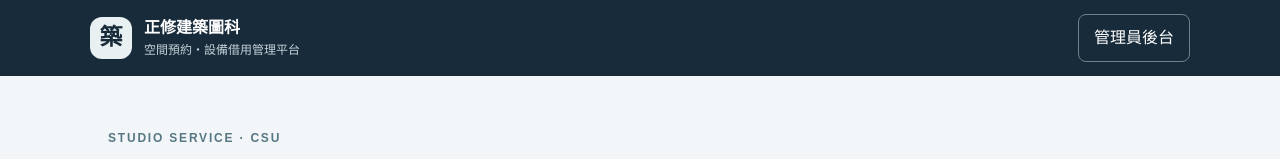
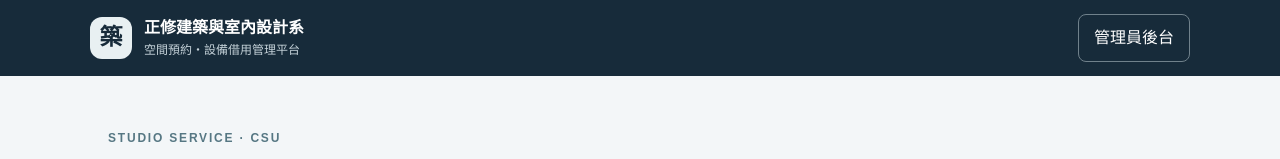
Before and after one commit to hofong159/csu-arch-order-gpt, a plain HTML site: page index.html in a window 1280 px wide. Shown: the top 159 px of the page. Drawn offline with Linux system fonts and the light colour scheme.

Commit message:
Update site brand to department name

```diff
--- a/index.html
+++ b/index.html
@@ -13,7 +13,7 @@
 </head>
 <body>
 <header class="topbar">
-  <a class="brand" href="./"><span class="brand-mark">築</span><span><b>正修建築圖科</b><small>空間預約・設備借用管理平台</small></span></a>
+  <a class="brand" href="./"><span class="brand-mark">築</span><span><b>正修建築與室內設計系</b><small>空間預約・設備借用管理平台</small></span></a>
   <button id="adminOpen" class="outline">管理員後台</button>
 </header>
 <main>
```
